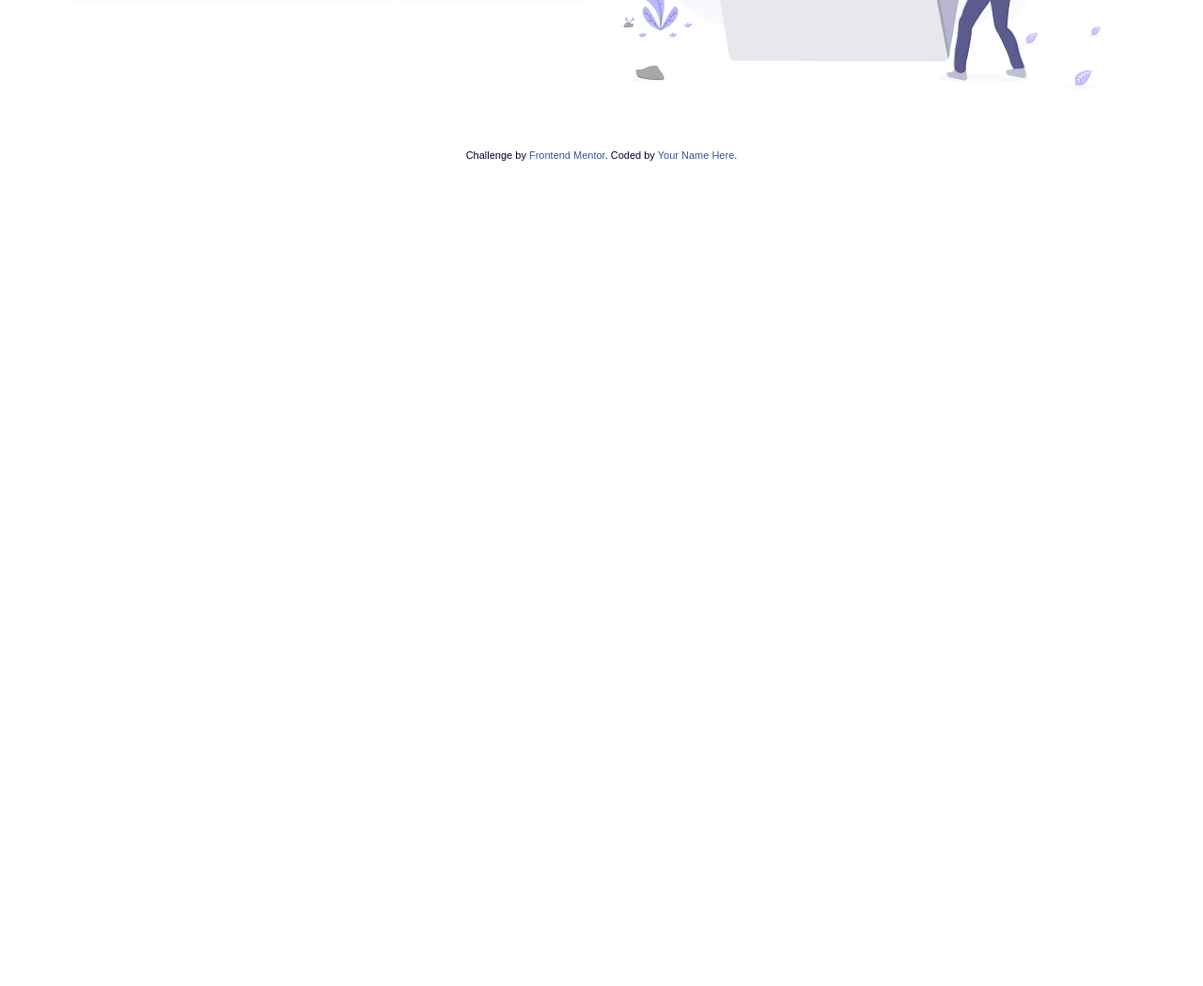
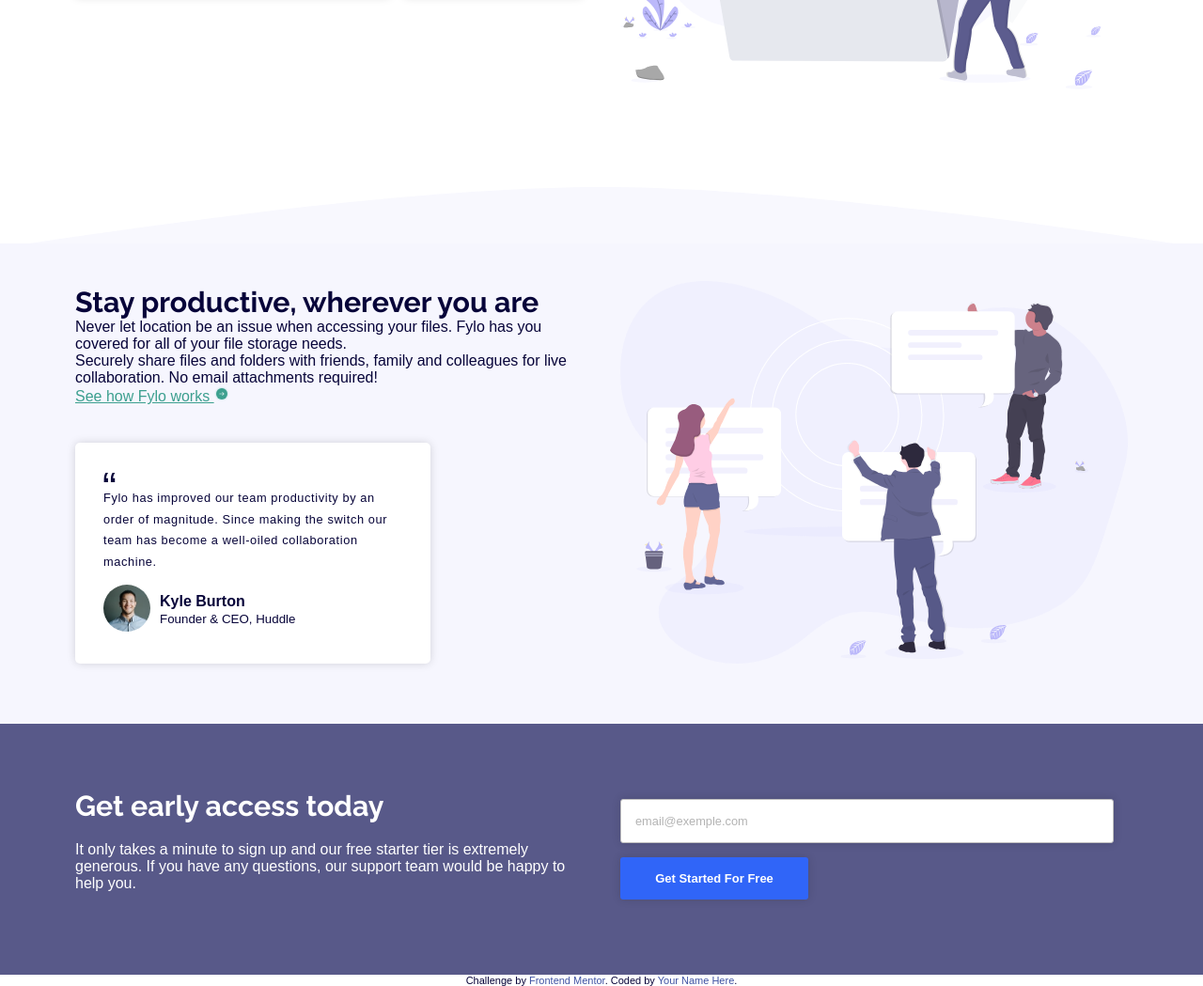
Before and after one commit to GoharaJunior/fylo-landing-page-with-two-column-layout-master, a plain HTML site: page index.html in a window 1280 px wide. Shown: the part 503-1552 px from the top of the page at 94% size. Before the commit the page ends 800 px from the top, so only its background shows below. Drawn offline with Linux system fonts and the light colour scheme.

Commit message:
Finalização da Landing Page

```diff
--- a/css/styles.css
+++ b/css/styles.css
@@ -145,9 +145,84 @@ button {
   box-shadow: 0 0 10px rgba(0, 0, 0, 0.15);
   flex: 0.3;
 }
+/*===LIGHT-BLUE===*/
+.light-blue {
+  background-color: var(--lightGrayishBlue);
+  margin-top: 100px;
+  position: relative;
+}
 
+.light-blue::before {
+  content: '';
+  background-image: url(/images/bg-curve-desktop.svg);
+  background-size: cover;
+  height: 60px;
+  width: 100%;
+  position: absolute;
+  top: -60px;
+  left: 0px;
+}
 
+.text-green {
+  color: var(--moderateCyan);
+  text-decoration: underline;
+}
 
+/*===TESTIMONY===*/
+.testimony {
+  margin-top: 40px;
+  padding: 30px;
+  background-color: #fff;
+  border-radius: 5px;
+  box-shadow: 0px 0px 10px rgba(0, 0, 0, 0.15);
+  width: 70%;
+}
+
+.testimony p {
+  letter-spacing: 0.6px;
+  font-size: 0.8rem;
+  margin-bottom: 12.8px;
+  line-height: 1.4rem;
+}
+
+.user-info {
+  display: flex;
+  align-items: center;
+}
+
+.user-avatar {
+  width: 50px;
+  height: 50px;
+  border-radius: 50%;
+  margin-right: 10px;
+}
+
+.user-info h4 {
+  margin: 0;
+}
+/*===BLUEISH SECTION===*/
+.blueish {
+  background-color: var(--desaturatedBlue);
+  color: #fff;
+  padding: 20px 0;
+}
+
+.blueish h2 {
+  margin-bottom: 20px;
+}
+
+.blueish form {
+  flex-direction: column;
+}
+
+.blueish form input {
+  flex: 1;
+}
+
+.blueish form button {
+  width: 200px;
+  margin-top: 15px;
+}
 
 
 
--- a/index.html
+++ b/index.html
@@ -45,34 +45,74 @@
       </div>
     </div>
   </header>
+  <!--LIGHT-BLUE-->
+  <section class="light-blue">
+    <div class="container">
+      <div class="flex mobile-reverse">
 
+        <div>
+          <h2>Stay productive, wherever you are</h2>
+          <p>
+            Never let location be an issue when accessing your files. Fylo has you covered for all of your file
+            storage needs.
+          </p>
+          <p>
+            Securely share files and folders with friends, family and colleagues for live collaboration. No email
+            attachments required!
+          </p>
+          <a href="#" class="text-green">
+            See how Fylo works <img src="/images/icon-arrow.svg" alt="Icon Arrow" />
+          </a>
 
+          <div class="testimony">
+            <img src="/images/icon-quotes.svg" alt="Icon Quotes" />
+            <p>
+              Fylo has improved our team productivity by an order of magnitude. Since making the switch our team has
+              become a well-oiled collaboration machine.
+            </p>
+            <div class="user-info">
+              <div>
+                <img class="user-avatar" src="/images/avatar-testimonial.jpg" alt="Avatar"/>
+              </div>
+              <div>
+                <h4>Kyle Burton</h4>
+                <small>Founder & CEO, Huddle</small>
+              </div>
+            </div>
+          </div>
+        </div>
 
+        <div>
+          <img src="/images/illustration-2.svg" alt="illustration-2">
+        </div>
 
+      </div>
+    </div>
+  </section>
+  <!--BLUEISH-->
+  <section class="blueish">
+    <div class="container">
+      <div class="flex">
 
+        <div>
+          <h2>Get early access today</h2>
+          <p>
+            It only takes a minute to sign up and our free starter tier is extremely generous.
+            If you have any questions, our support team would be happy to help you.
+          </p>
+        </div>
 
+        <div>
+          <form action="">
+            <input type="email" placeholder="email@exemple.com"/>
+            <button>Get Started For Free</button>
+          </form>
+        </div>
 
-
-
-
-
-
-
-
-
-
-
-
-
-
-
-
-
-
-
-
-
-
+      </div>
+    </div>
+  </section>
+  <!--FOOTER-->
   <footer>
     <p class="attribution">
       Challenge by <a href="https://www.frontendmentor.io?ref=challenge" target="_blank">Frontend Mentor</a>.
@@ -80,5 +120,4 @@
     </p>
   </footer>
 </body>
-
 </html>
```
